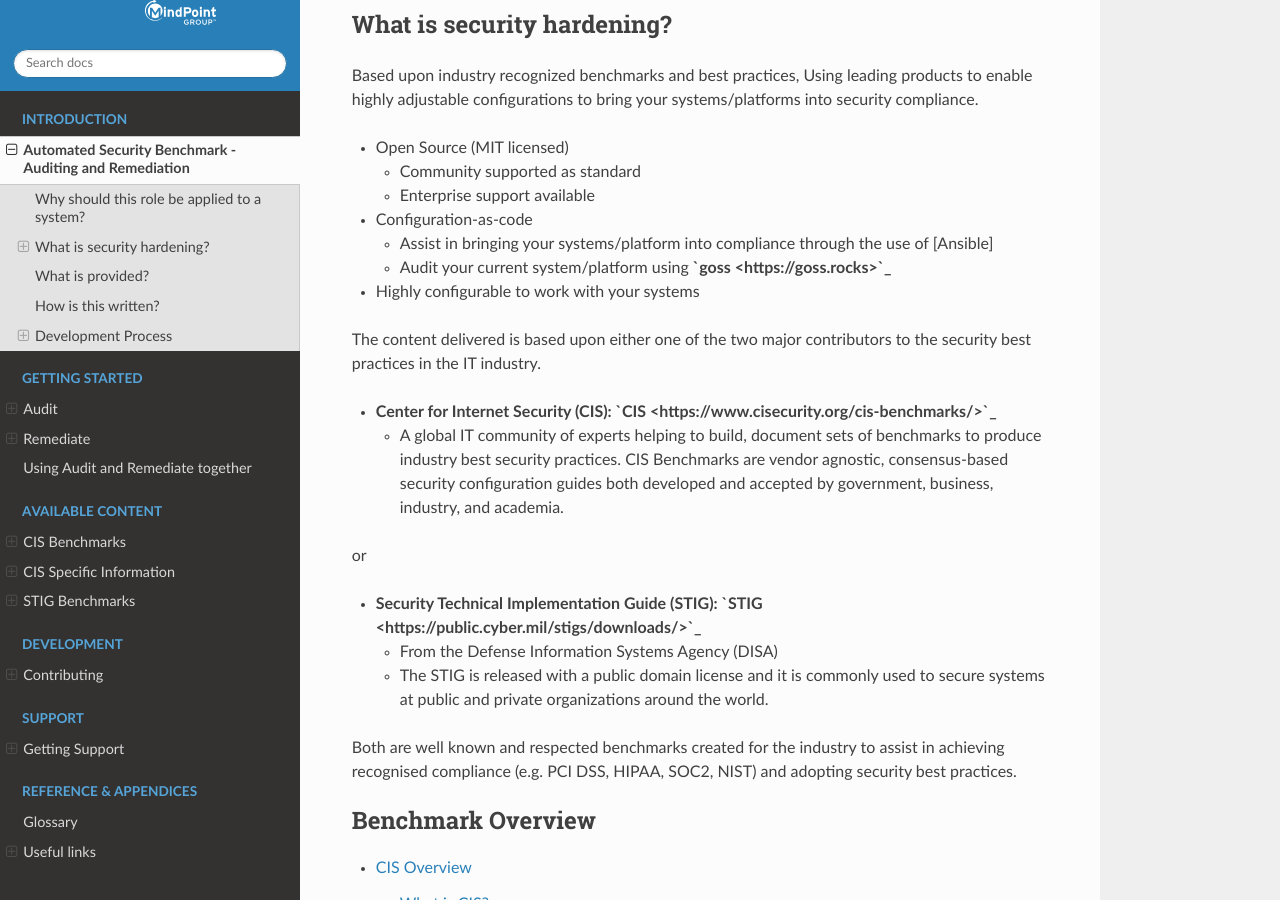
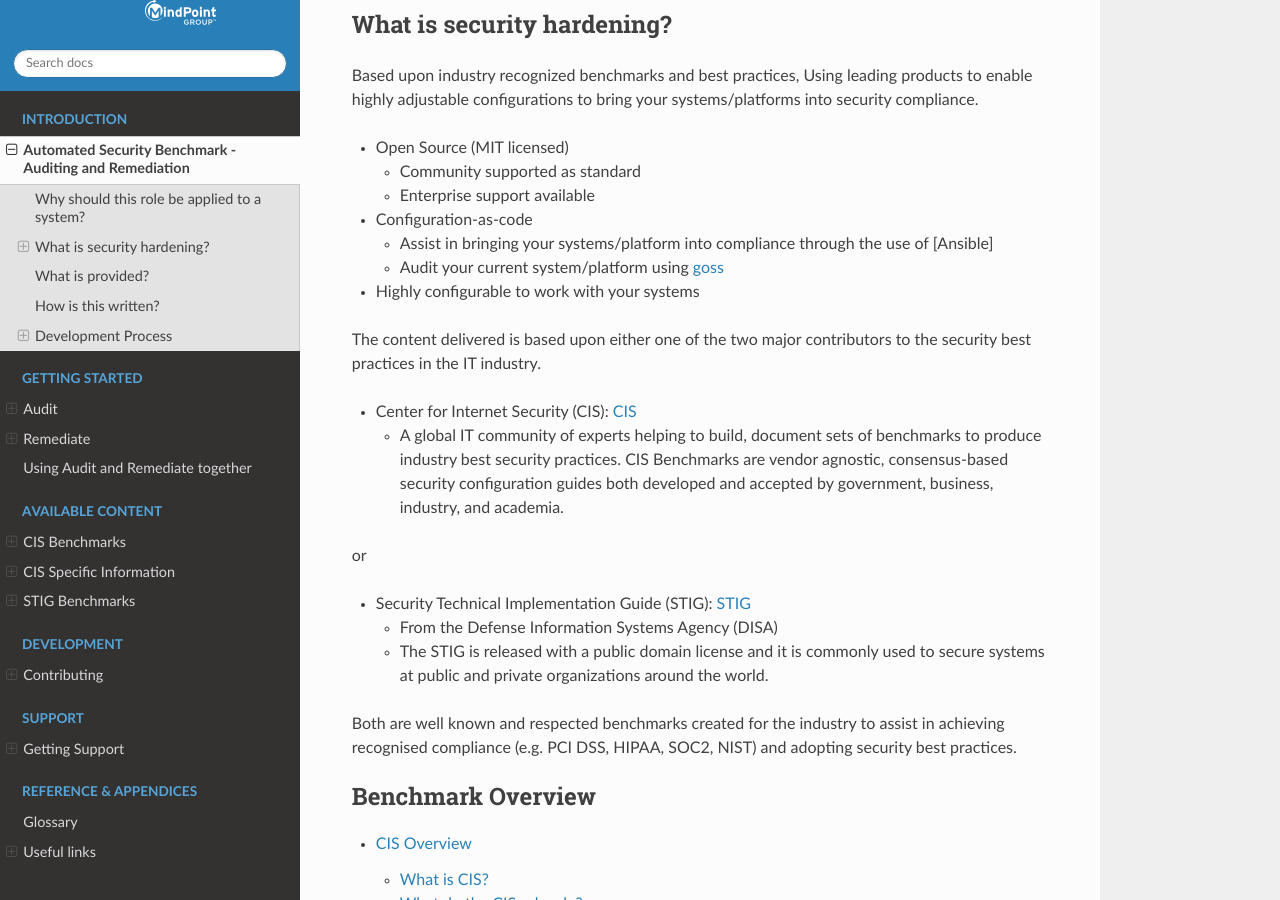
Before and after one commit to ansible-lockdown/MPG-AL-READTHEDOCS, a Sphinx documentation site: the page built from docs/source/intro.rst, in a window 1280 px wide and 900 px high, scrolled down 733 px. Built offline with Sphinx 7.4.7 and the Read the Docs theme 2.0.0, drawn with Linux system fonts in a browser that asks for light colours; pages that are not in the unit, such as notebooks, are missing from menus; some of the changed text lies outside the part shown.

Commit message:
Updated intro titles and URLs2
Signed-off-by: Frederick Witty <frederickw@mindpointgroup.com>

```diff
--- a/docs/source/intro.rst
+++ b/docs/source/intro.rst
@@ -43,20 +43,20 @@
 - Configuration-as-code
 
   - Assist in bringing your systems/platform into compliance through the use of [Ansible]
-  - Audit your current system/platform using **`goss <https://goss.rocks>`_**
+  - Audit your current system/platform using `goss <https://goss.rocks>`_
 
 - Highly configurable to work with your systems
 
 The content delivered is based upon either one of the two major contributors to the security best practices in the IT industry.
 
-- **Center for Internet Security (CIS): `CIS <https://www.cisecurity.org/cis-benchmarks/>`_**
+- Center for Internet Security (CIS): `CIS <https://www.cisecurity.org/cis-benchmarks/>`_
 
   - A global IT community of experts helping to build, document sets of benchmarks to produce industry best security practices.
     CIS Benchmarks are vendor agnostic, consensus-based security configuration guides both developed and accepted by government, business, industry, and academia.
 
 or
 
-- **Security Technical Implementation Guide (STIG): `STIG <https://public.cyber.mil/stigs/downloads/>`_**
+- Security Technical Implementation Guide (STIG): `STIG <https://public.cyber.mil/stigs/downloads/>`_
 
   - From the Defense Information Systems Agency (DISA)
   - The STIG is released with a public domain license and it is commonly used to secure systems at public and private organizations around the world.
@@ -147,4 +147,4 @@
 
    - Once a new benchmark gets released by the provider, we aim to get to a new tagged release between 2-4 weeks.
 
-   - This is also where the releases are sourced and linked with `ansible-galaxy<https://galaxy.ansible.com/MindPointGroup>_`.
+   - This is also where the releases are sourced and linked with `ansible-galaxy <https://galaxy.ansible.com/MindPointGroup>_`.
```
